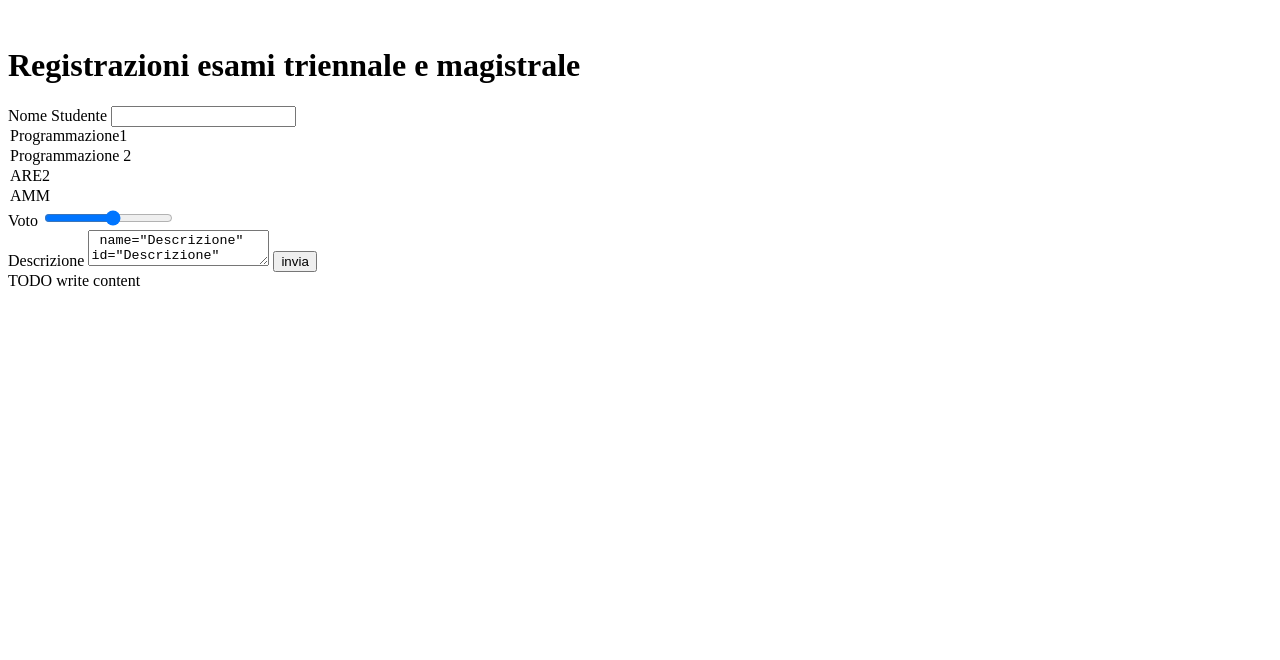
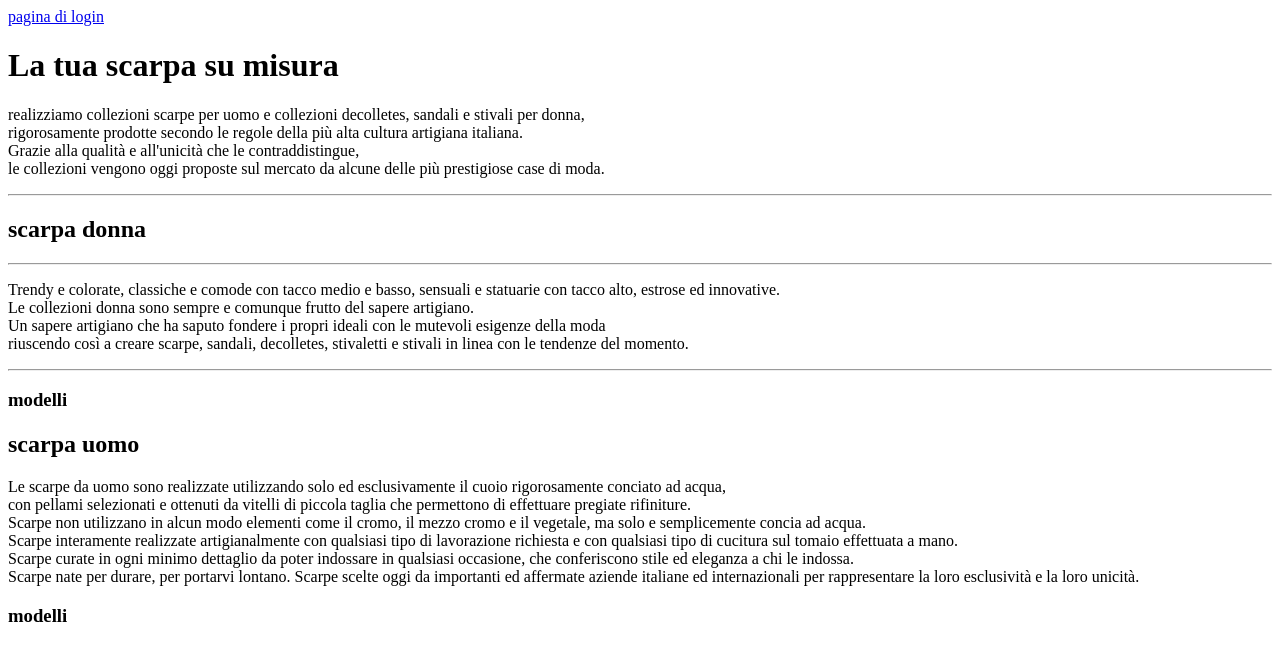
Before and after one commit to angelomarab/amm-grupo-a, a plain HTML site: page esMilestone/web/index.html in a window 1280 px wide. Drawn offline with Linux system fonts and the light colour scheme.

Commit message:
Task3_prova_sost_es_lab

```diff
--- a/esMilestone/web/index.html
+++ b/esMilestone/web/index.html
@@ -6,36 +6,49 @@ and open the template in the editor.
 -->
 <html>
     <head>
-        <title>cartella indice</title>
+    <a href="./login" target="_blank">pagina di login</a><!-- collegamento a pagina login -->
+        <title>Es_M1_Marabotto</title>
         <meta charset="UTF-8">
         <meta name="viewport" content="width=device-width, initial-scale=1.0">
+        <meta name="studente" content="Marabotto Angelo">
+        <meta name="M1" content="Esercizio Milestone1"
+
     </head>
     <body>
-        <img src=""widt="150" height="150">
-        <h1>Registrazioni esami triennale e magistrale</h1>
-        <form method="=GET">
-            <div>
-            <!-- Nome, Cognome, Matricola Studente -->
-            <label for="NomeStudente">Nome Studente </label>
-            <input type="text" name="Nome Studente" id="Nomestudente"
-                   <select>
-                       <option value="PR1">Programmazione1</option>
-                       <option value="PR2">Programmazione 2</option>
-                       <option value="ARE2">ARE2 </option>
-                       <option value="AMM">AMM </option>
+        <a id="home">
+        <h1>La tua scarpa su misura</h1></a>
+        <p>realizziamo collezioni scarpe per uomo e collezioni decolletes, sandali e stivali per donna,<br/>
+            rigorosamente prodotte secondo le regole della più alta cultura artigiana italiana. <br/>
+            Grazie alla qualità e all'unicità che le contraddistingue, <br/>
+            le collezioni vengono oggi proposte sul mercato da alcune delle più prestigiose case di moda.
 
-            </select>
-                   <label for="voto">Voto</label>
-            <input type="range" min="18" max="31"
-                   name="voto" id="voto">
-            </div>
-            <!-- Descrizione -->
-            <label for="Descrizione"> Descrizione</label>
-            <textarea> name="Descrizione" id="Descrizione" cols="40" rows="10" />
-            </textarea>
-            <input type="submit" value="invia"</form>
+        </p><hr/>
 
-        </form>
-        <div>TODO write content</div>
+        <a id="donna">
+           <h2>scarpa donna</h2></a><hr/>
+        <p>
+            Trendy e colorate, classiche e comode con tacco medio e basso, sensuali e statuarie con tacco alto, estrose ed innovative. <br/>
+            Le collezioni donna sono sempre e comunque frutto del sapere artigiano.<br/>
+            Un sapere artigiano che ha saputo fondere i propri ideali con le mutevoli esigenze della moda<br/>
+            riuscendo così a creare scarpe, sandali, decolletes, stivaletti e stivali in linea con le tendenze del momento.
+        </p><hr/>
+
+        <h3>modelli</h3><p>
+
+        </p>
+        <a id="uomo">
+           <h2>scarpa uomo</h2></a>
+        <p>
+            Le scarpe da uomo sono realizzate utilizzando solo ed esclusivamente il cuoio rigorosamente conciato ad acqua,<br/>
+            con pellami selezionati e ottenuti da vitelli di piccola taglia che permettono di effettuare pregiate rifiniture.<br/>
+            Scarpe non utilizzano in alcun modo elementi come il cromo, il mezzo cromo e il vegetale, ma solo e semplicemente concia ad acqua.<br/>
+            Scarpe interamente realizzate artigianalmente con qualsiasi tipo di lavorazione richiesta e con qualsiasi tipo di cucitura sul tomaio effettuata a mano.<br/>
+            Scarpe curate in ogni minimo dettaglio da poter indossare in qualsiasi occasione, che conferiscono stile ed eleganza a chi le indossa.<br/>
+            Scarpe nate per durare, per portarvi lontano. Scarpe scelte oggi da importanti ed affermate aziende italiane ed internazionali per rappresentare la loro esclusività e la loro unicità.
+        </p>
+
+        <h3>modelli</h3><p>
+
+        </p>
     </body>
 </html>
```
